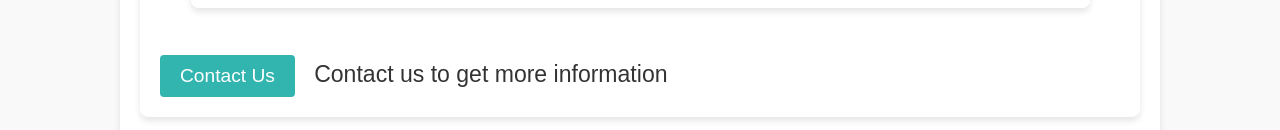
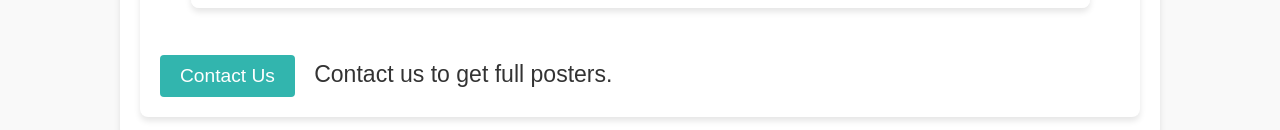
Before and after one commit to cancerfree-biotech/AACR-2025-Poster, a Vue app: page / in a window 1280 px wide. Shown: the part 1206-1336 px from the top of the page. Built offline with nearby package versions, Linux system fonts and the light colour scheme; no server answers.

Commit message:
Update content

```diff
--- a/src/App.vue
+++ b/src/App.vue
@@ -52,7 +52,7 @@
         <span class="bounce-text">
           Contact us
           <span class="mobile-break"></span>
-          to get more information
+          to get full posters.
         </span>
       </div>
     </div>
@@ -93,7 +93,7 @@ export default {
         {
           src: "/public/posters/IT-CF-Justin_AACR2025_poster-250304-4-010_1.png",
           info: "Automated real-time monitoring.",
-          details: "An Automated Approach for Real-time Monitoring of CTC Tumoroid Development. Click to view details."
+          details: "An Automated Approach for Real-time Monitoring of CTC Tumoroid Development."
         },
         {
           src: "/public/posters/LAB-poster-AACR2025-250408-3-010_1.png",
```
